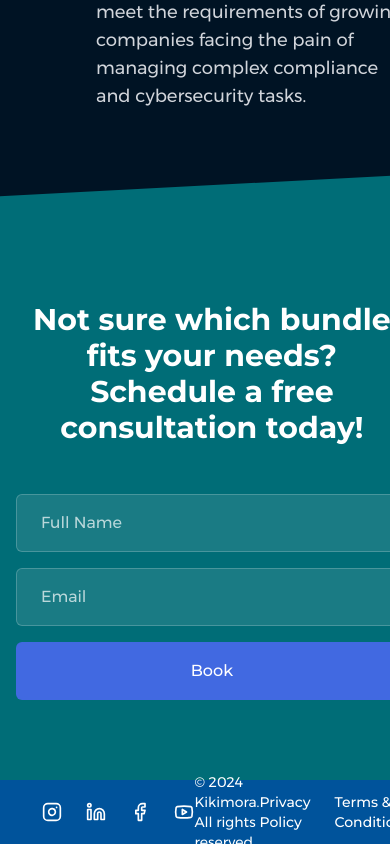
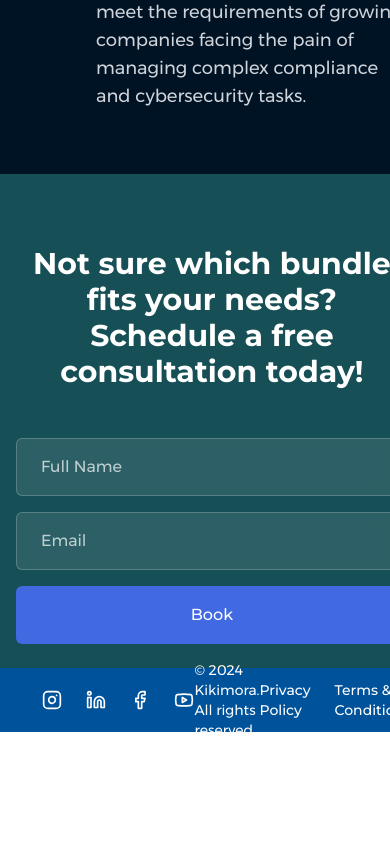
Before and after one commit to NikolaSirakov3/Kikimora-website, a React (Vite) app: page /managed-security in a window 390 px wide. Shown: the part 7903-8747 px from the top of the page. After the commit the page ends 8635 px from the top, so only its background shows below. Built offline with nearby package versions, Linux system fonts and the light colour scheme.

Commit message:
Refactor ConsultationForm component layout for improved visual consistency; update background styling and padding for enhanced user experience and responsiveness.

```diff
--- a/src/components/managed-security/ConsultationForm.tsx
+++ b/src/components/managed-security/ConsultationForm.tsx
@@ -1,9 +1,6 @@
 export function ConsultationForm() {
   return (
-    <section className="relative py-20 px-4 md:px-8 lg:px-16">
-      {/* Background with skewed edges */}
-      <div className="absolute inset-0 bg-[#006D77] transform -skew-y-3 origin-top-right"></div>
-
+    <section className="relative py-6 px-4 md:px-8 lg:px-16 bg-[#164f55]">
       <div className="relative max-w-7xl mx-auto text-center">
         <h2 className="text-3xl md:text-4xl lg:text-4xl font-bold text-white my-12">
           Not sure which bundle fits your needs? Schedule a free consultation
```
